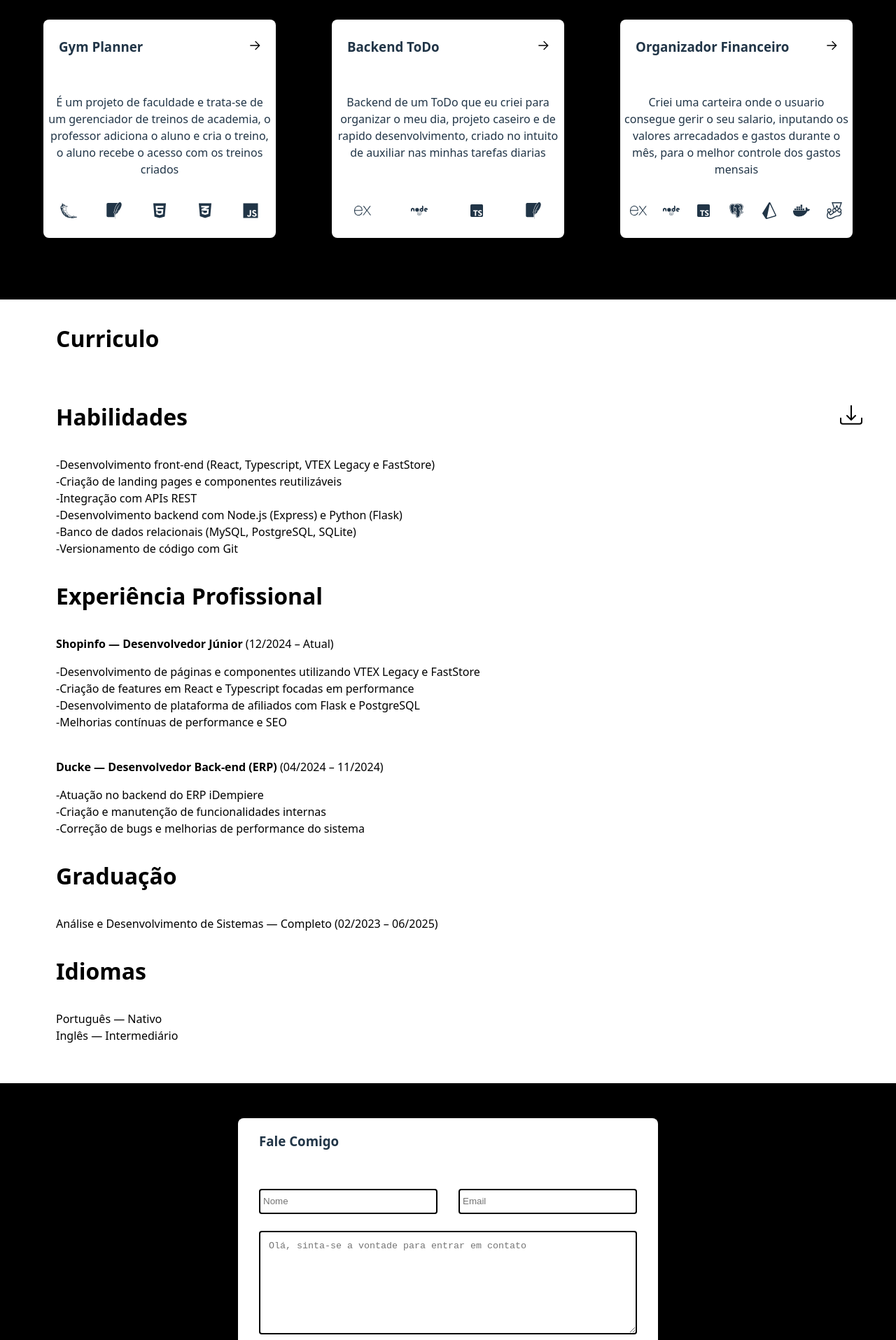
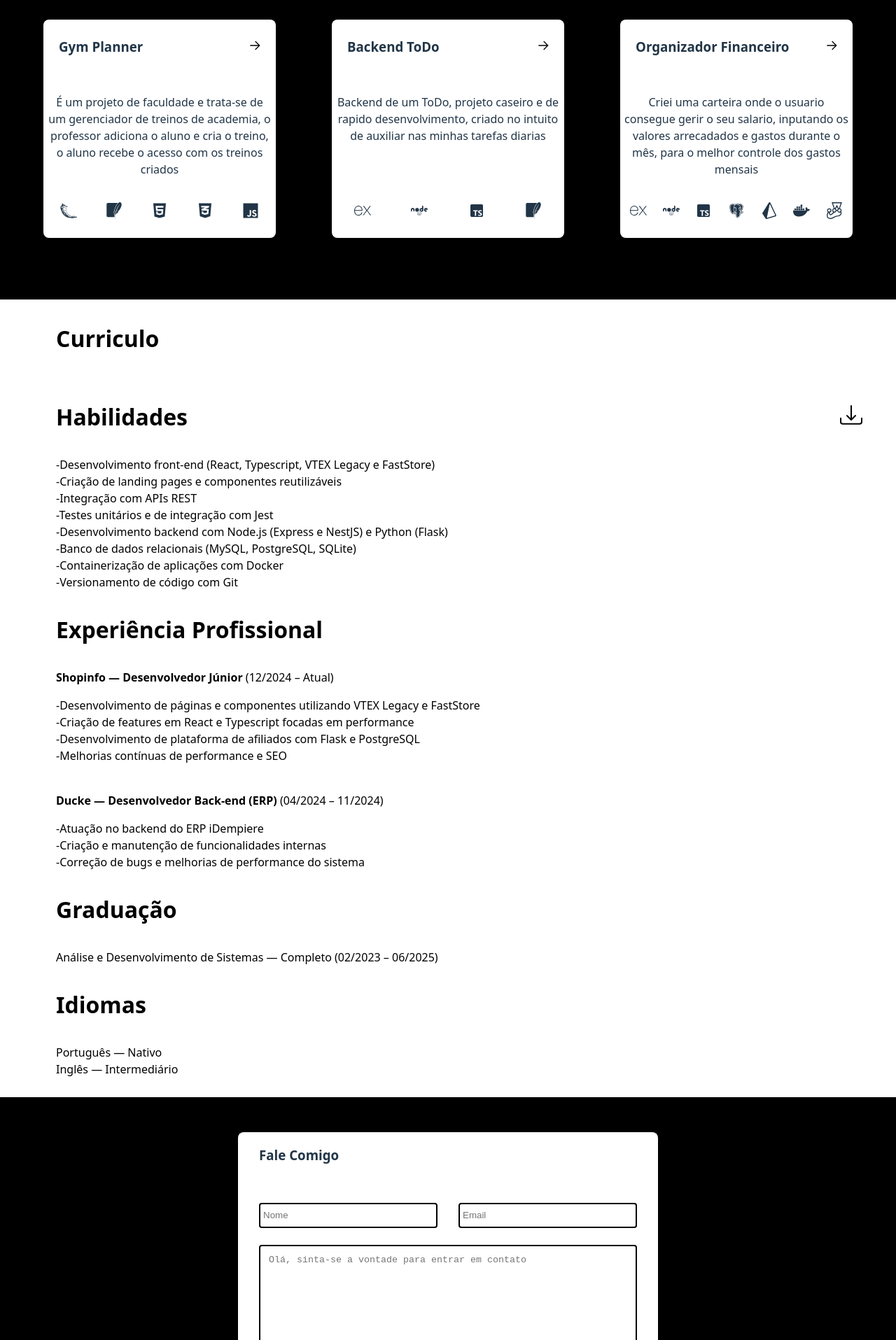
Before and after one commit to Gabriel-Dev-JS/LP-Gabriel, a React (Vite) app: page / in a window 1280 px wide. Shown: the part 700-2615 px from the top of the page at 70% size. Built offline with nearby package versions, Linux system fonts and the light colour scheme.

Commit message:
commits finais

```diff
--- a/src/sections/Contato/style.module.css
+++ b/src/sections/Contato/style.module.css
@@ -1,7 +1,7 @@
 .containerContato {
     width: 100%;
     height: 500px;
-    margin-top: 260px;
+    margin-top: 280px;
     background-color: var(--preto);
     display: flex;
     align-items: center;
@@ -111,7 +111,7 @@
 @media(max-width: 768px) {
 
     .containerContato {
-        margin-top: 160px;
+        margin-top: 180px;
     }
 
     .containerContatoFilho {
@@ -129,6 +129,6 @@
 
 @media(max-width: 380px) {
     .containerContato {
-        margin-top: 200px;
+        margin-top: 250px;
     }
 }
--- a/src/sections/Curriculo/index.tsx
+++ b/src/sections/Curriculo/index.tsx
@@ -16,8 +16,10 @@ const Curriculo:React.FC = () => {
                 <p className={styles.conteudo}> -Desenvolvimento front-end (React, Typescript, VTEX Legacy e FastStore)</p>
                 <p className={styles.conteudo}> -Criação de landing pages e componentes reutilizáveis</p>
                 <p className={styles.conteudo}> -Integração com APIs REST</p>
-                <p className={styles.conteudo}> -Desenvolvimento backend com Node.js (Express) e Python (Flask)</p>
+                <p className={styles.conteudo}> -Testes unitários e de integração com Jest</p>
+                <p className={styles.conteudo}> -Desenvolvimento backend com Node.js (Express e NestJS) e Python (Flask)</p>
                 <p className={styles.conteudo}> -Banco de dados relacionais (MySQL, PostgreSQL, SQLite)</p>
+                <p className={styles.conteudo}> -Containerização de aplicações com Docker</p>
                 <p className={styles.conteudo}> -Versionamento de código com Git</p>
                 </div>
                 <div>
--- a/src/sections/Projetos/index.tsx
+++ b/src/sections/Projetos/index.tsx
@@ -48,7 +48,8 @@ const Projetos:React.FC = () => {
         },
         {
             titulo: "Backend ToDo",
-            conteudo: "Backend de um ToDo que eu criei para organizar o meu dia, projeto caseiro e de rapido desenvolvimento, criado no intuito de auxiliar nas minhas tarefas diarias",
+            conteudo: "Backend de um ToDo, projeto caseiro e de rapido desenvolvimento, criado no intuito de auxiliar nas minhas tarefas diarias",
+            // conteudo: "Backend de um ToDo que eu criei para organizar minha rotina, projeto caseiro e de rapido desenvolvimento, criado no intuito de auxiliar nas minhas tarefas diarias",
             tecnologias: [<SiExpress className={styles.iconesTecnologias}/>, <FaNode className={styles.iconesTecnologias}/>, <BiLogoTypescript className={styles.iconesTecnologias}/>, <SiSqlite className={styles.iconesTecnologias}/>],
             link: "https://github.com/Gabriel-Dev-JS/Backend-ToDo"
         },
```
Also changed, not shown: 1 other file (tests, documents, lock files or other folders).
